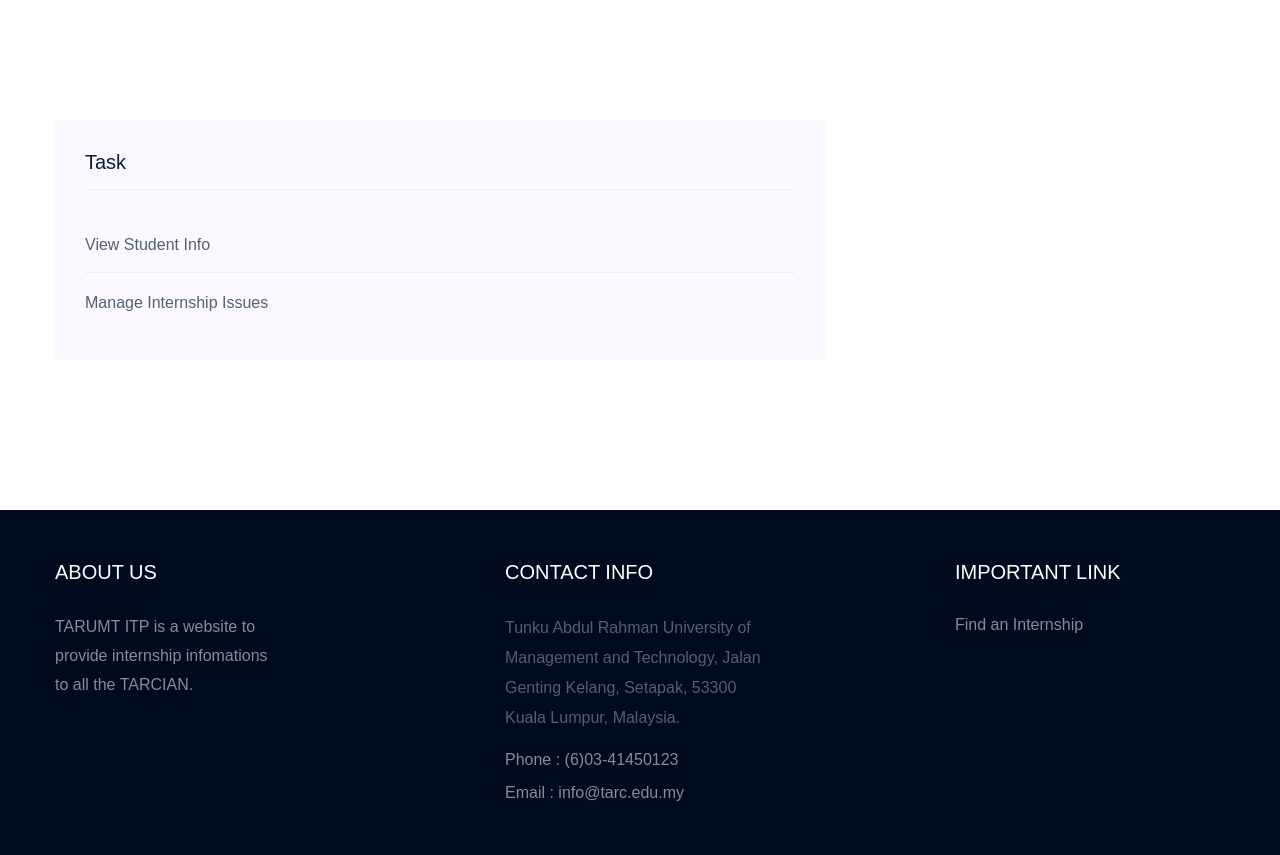
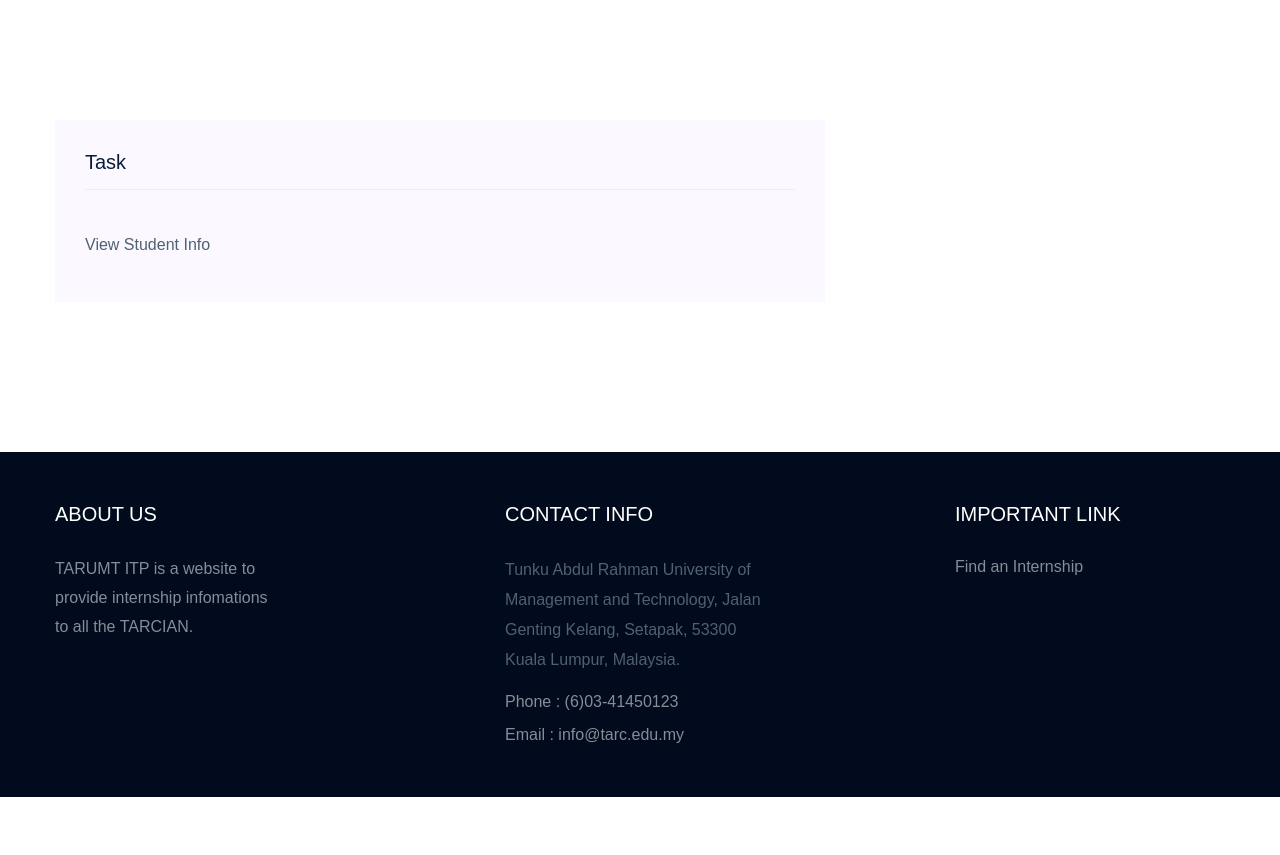
Before and after one commit to Chunkit/assignmentCC, a Flask app: page / in a window 1280 px wide. Shown: the part 652-1507 px from the top of the page. After the commit the page ends 1449 px from the top, so only its background shows below. Run offline with Flask 3, Linux system fonts and the light colour scheme; some libraries are stand-ins or nearby versions; some web fonts are replaced.

Commit message:
Update supervisorMainPage.html

```diff
--- a/templates/supervisorMainPage.html
+++ b/templates/supervisorMainPage.html
@@ -69,12 +69,6 @@
                               <p>View Student Info</p>
                            </a>
                         </li>
-                        <li>
-                           <a href="viewStudentIssues[HOLD].html" class="d-flex">
-                              <p>Manage Internship Issues</p>
-                           </a>
-                        </li>
-
                      </ul>
                   </aside>
                </div>
```
